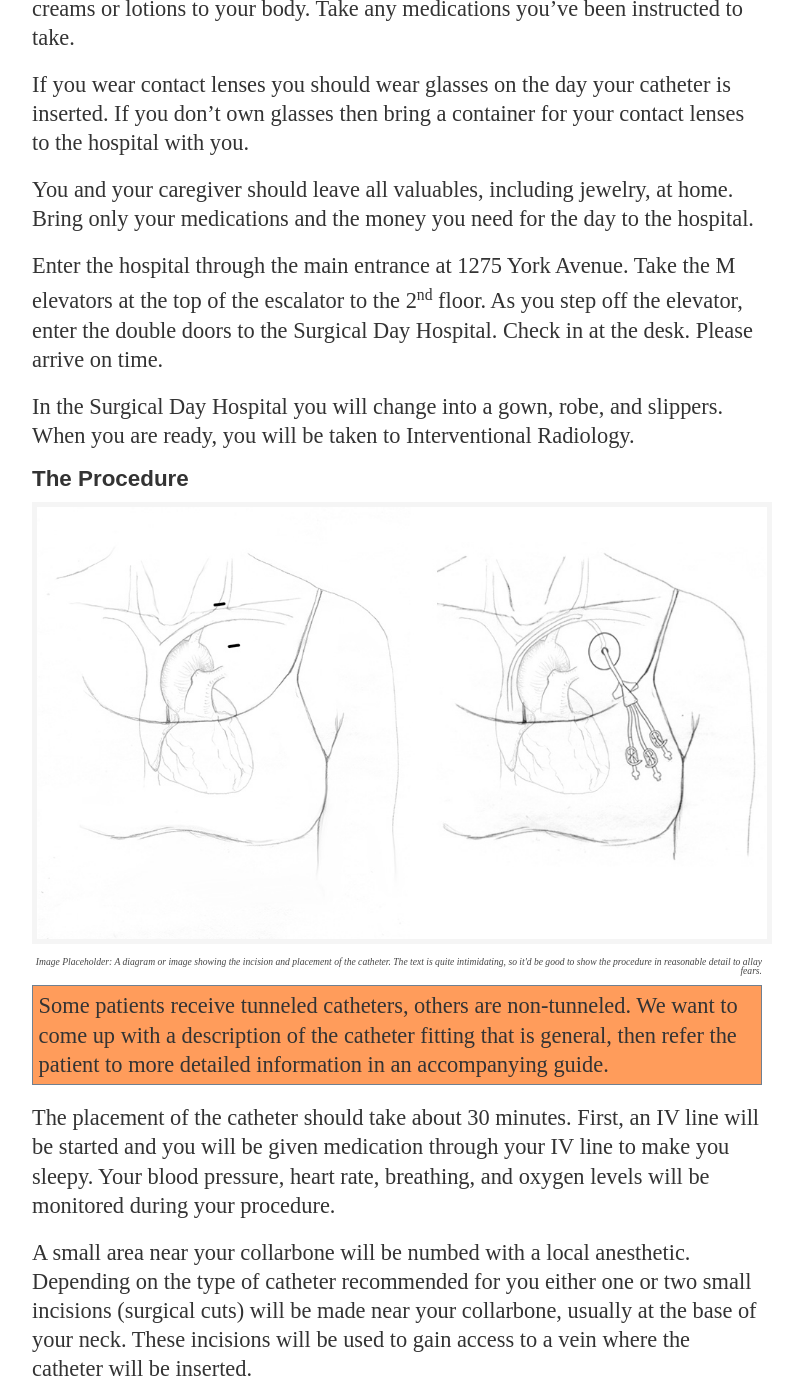
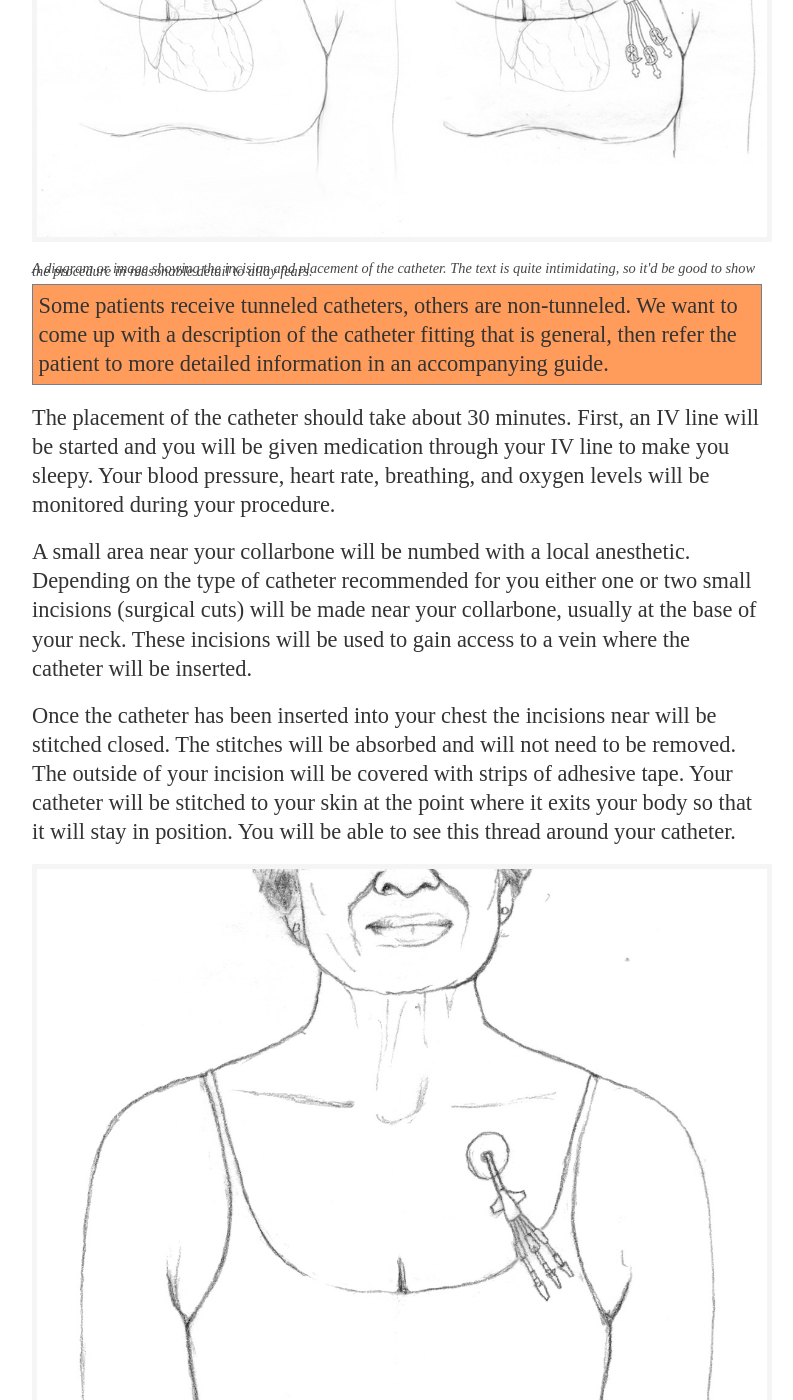
Before and after one commit to mskccpatiented/contentaudit, a Jekyll site: the page built from _posts/2012-11-19-auto-bmt-outpatient-guide-hybrid.md, in a window 1280 px wide and 1400 px high, scrolled down 24526 px. Shown: the whole window, without its empty margins (128-921 px from the left). Built offline with Jekyll 4.4.1, drawn with Linux system fonts in a browser that asks for light colours; Markdown is read by kramdown in place of the engine named in the settings; some of the changed text lies outside the part shown.

Commit message:
deploying BMT patient ed

```diff
--- a/_posts/2012-11-19-auto-bmt-outpatient-guide-hybrid.md
+++ b/_posts/2012-11-19-auto-bmt-outpatient-guide-hybrid.md
@@ -329,9 +329,6 @@
 On or before Day −4 you and your caregiver will come to MSKCC's Interventional Radiology department at main campus to have a central venous catheter inserted into the wall of your chest.
 
 #### What is a Central Venous Catheter? Why Do I Need One?
-<img src="/g/figs/opbmt_fig_cvcinplace.jpg" class="fig"/>
-<p class="caption">Image Placeholder: A clear diagram of the central venous catheter.</p>
-
 A central venous catheter is a tube inserted into a large vein near your collarbone. On the outside of your body the catheter divides into 2 or 3 smaller tubes called "lumens".
 
 A central venous catheter allows your healthcare team to give you medicine, fluids, electrolytes, blood transfusions and chemotherapy without the need to stick you repeatedly with a needle. Having a catheter will make your treatment much more comfortable.
@@ -364,7 +361,7 @@
 
 #### The Procedure
 <img src="/g/figs/opbmt_fig_cvc.jpg" class="fig"/>
-<p class="caption">Image Placeholder: A diagram or image showing the incision and placement of the catheter. The text is quite intimidating, so it'd be good to show the procedure in reasonable detail to allay fears.</p>
+<p class="caption">A diagram or image showing the incision and placement of the catheter. The text is quite intimidating, so it'd be good to show the procedure in reasonable detail to allay fears.</p>
 
 <p class="outstanding">Some patients receive tunneled catheters, others are non-tunneled. We want to come up with a description of the catheter fitting that is general, then refer the patient to more detailed information in an accompanying guide.</p>
 
@@ -374,7 +371,8 @@
 
 Once the catheter has been inserted into your chest the incisions near will be stitched closed. The stitches will be absorbed and will not need to be removed. The outside of your incision will be covered with strips of adhesive tape. Your catheter will be stitched to your skin at the point where it exits your body so that it will stay in position. You will be able to see this thread around your catheter.
 
-<div class="image-placeholder"><p>Image Placeholder: A diagram or photograph of the catheter in place. </p></div>
+<img src="/g/figs/opbmt_fig_cvcinplace.jpg" class="fig"/>
+<p class="caption">Image Placeholder: A clear diagram of the central venous catheter.</p>
 
 #### After Your Catheter Has Been Inserted
 After your catheter has been inserted you will be monitored in the Surgical Day Hospital for 2-3 hours before being allowed to return to your hotel or apartment.
--- a/s/s.css
+++ b/s/s.css
@@ -325,10 +325,10 @@
 .caption{
 font-weight: 400;
 font-family: serif;
-font-size: 0.75em;
+font-size: 0.9em;
 margin-top:0.25em;
-line-height: 1em;
-color: rgba(100, 100, 100, 1.00);
+line-height: 0.2em;
+color: rgba(71, 71, 71, 1.00);
 font-style:italic;
 }
 
@@ -607,18 +607,6 @@
 border-radius: 10px;
 }
 
-.caption{
-width:100%;
-margin-top:-1.2em;
-margin-bottom:1em;
-text-align:right;
-font-weight: 400;
-font-family: serif;
-font-size: 0.6em;
-line-height: 0.9em;
-color: rgba(71, 71, 71, 1.00);
-}
-
 p.smaller{
 font-size: 1.1em;
 margin-bottom: 0.6em;
```
Also changed, not shown: 2 other files.
